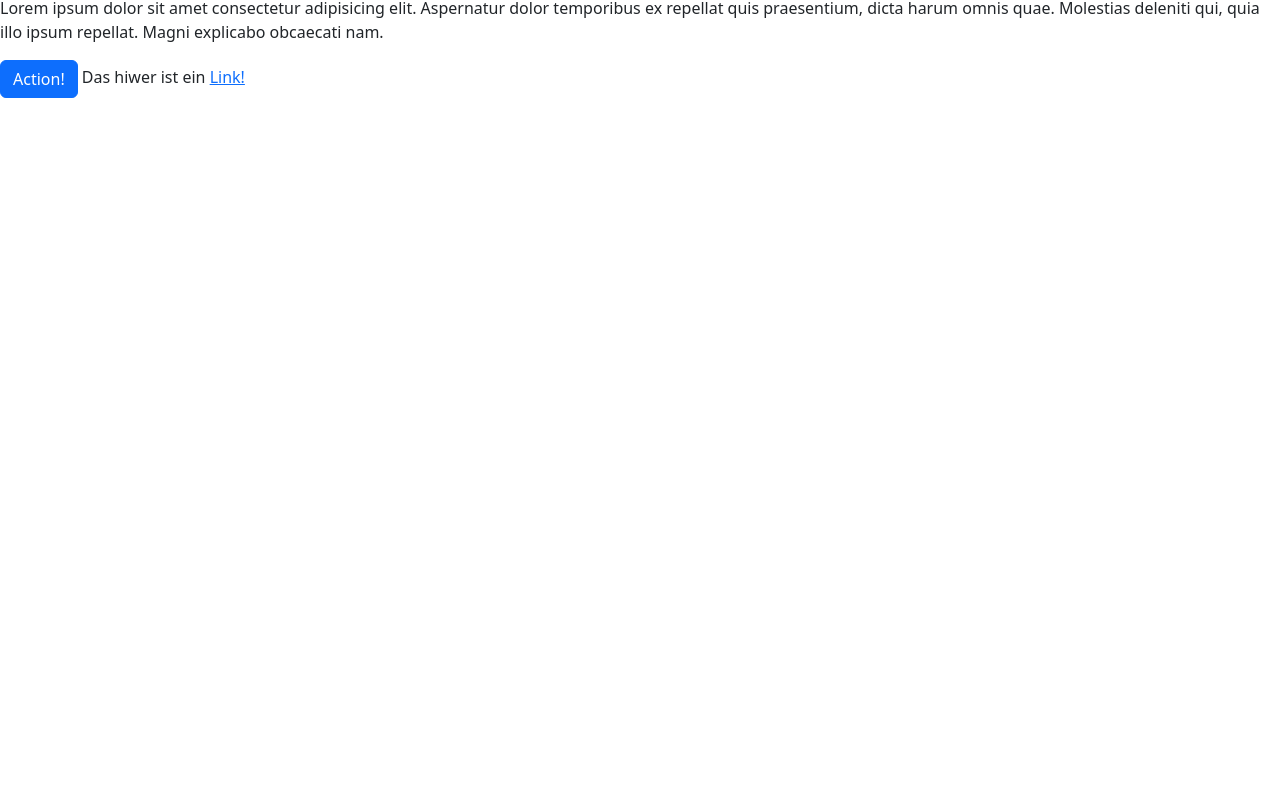
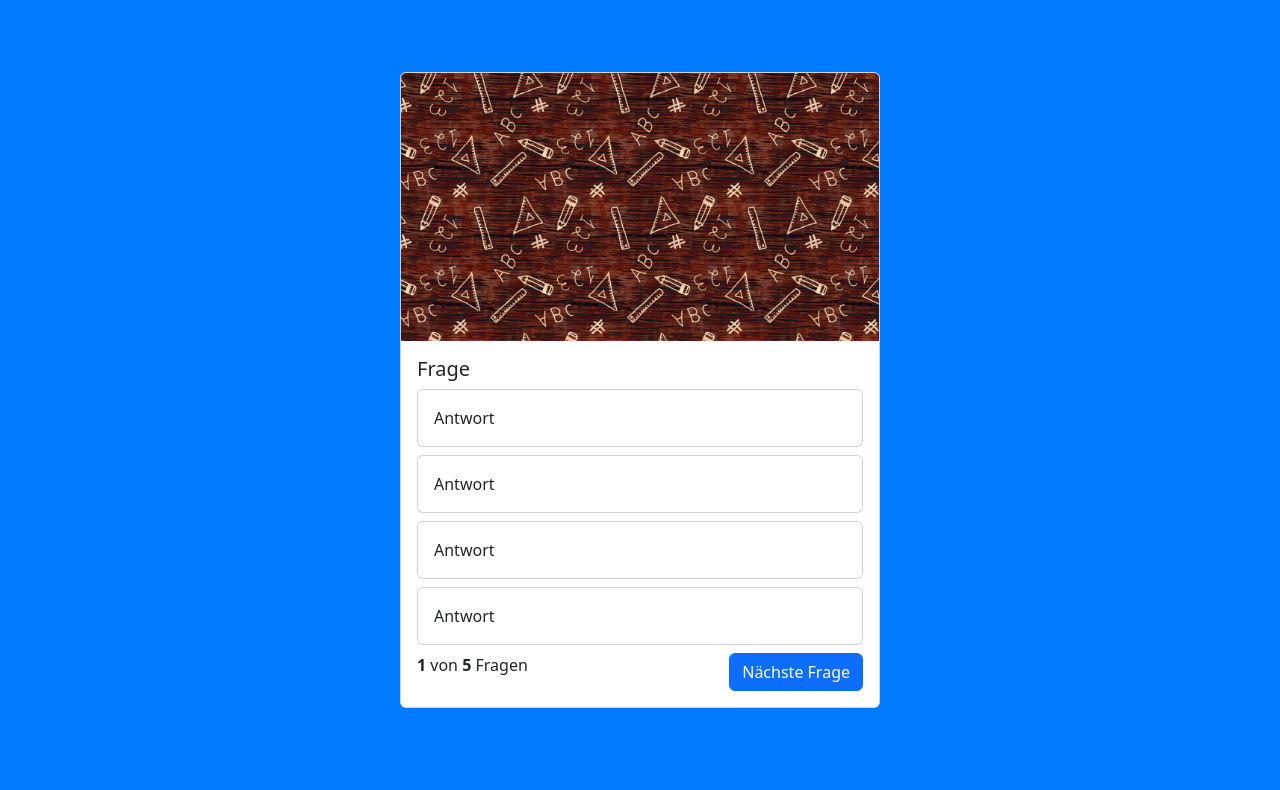
Before and after one commit to StefanHellerDev/QuizApp, a website: page index.html in a window 1280 px wide. Shown: the part 60-850 px from the top of the page. Before the commit the page ends 800 px from the top, so only its background shows below. Drawn offline with nearby package versions, Linux system fonts and the light colour scheme.

Commit message:
created quiz card

```diff
--- a/index.html
+++ b/index.html
@@ -11,33 +11,68 @@
   <link rel="stylesheet" href="./styles/standard.css">
   <link rel="stylesheet" href="./style.css">
   <link rel="stylesheet" href="./styles/assets.css">
-  <link rel="stylesheet" href="./node_modules/bootstrap/dist/css/bootstrap.min.css">
+  <!-- <link rel="stylesheet" href="./node_modules/bootstrap/dist/css/bootstrap.css"> -->
+  <link href="https://cdn.jsdelivr.net/npm/bootstrap@5.3.7/dist/css/bootstrap.min.css" rel="stylesheet"
+    integrity="sha384-LN+7fdVzj6u52u30Kp6M/trliBMCMKTyK833zpbD+pXdCLuTusPj697FH4R/5mcr" crossorigin="anonymous">
 
   <script src="./scripts/template.js" defer></script>
   <script src="./script.js" defer></script>
+  <!-- <script src="./node_modules/bootstrap/dist/js/bootstrap.js" defer></script> -->
+  <script src="https://cdn.jsdelivr.net/npm/bootstrap@5.3.7/dist/js/bootstrap.bundle.min.js"
+    integrity="sha384-ndDqU0Gzau9qJ1lfW4pNLlhNTkCfHzAVBReH9diLvGRem5+R9g2FzA8ZGN954O5Q"
+    crossorigin="anonymous"></script>
 </head>
 
 <body>
 
-  <header>
-    <h1>QuizApp</h1>
-  </header>
+  <nav class="navbar bg-body-tertiary">
+    <div class="container-fluid">
+      <span class="navbar-brand mb-0 h1">QuizApp</span>
+    </div>
+  </nav>
+  <div class="container">
+    <div class="card quiz-card">
+      <img src="./assets/img/abc.jpg" class="card-img-top">
+      <div class="card-body">
+        <h5 class="card-title">Frage</h5>
 
-  <p>Lorem ipsum dolor sit amet consectetur adipisicing elit. Aspernatur dolor temporibus ex repellat quis praesentium, dicta harum omnis quae. Molestias deleniti qui, quia illo ipsum repellat. Magni explicabo obcaecati nam.</p>
 
-  <button class="btn btn-primary">Action!</button>
+        <div class="card mb-2">
+          <div class="card-body">
+            Antwort
+          </div>
+        </div>
 
-  Das hiwer ist ein <a href="#">Link!</a>
-  <nav>
-  </nav>
+        <div class="card mb-2">
+          <div class="card-body">
+            Antwort
+          </div>
+        </div>
 
-  <main>
-    <section>
-    </section>
-  </main>
+        <div class="card mb-2">
+          <div class="card-body">
+            Antwort
+          </div>
+        </div>
 
-  <footer>
-  </footer>
+        <div class="card mb-2">
+          <div class="card-body">
+            Antwort
+          </div>
+        </div>
+
+        <div class="question-footer">
+          <span>
+            <b>1</b> von <b>5</b> Fragen
+          </span>
+
+          <button class="btn btn-primary">Nächste Frage</button>
+        </div>
+
+      </div>
+    </div>
+  </div>
+
 </body>
 
 </html>
--- a/style.css
+++ b/style.css
@@ -0,0 +1,20 @@
+body {
+    background-color: #007AFF !important;
+}
+
+.container {
+    min-height: 100vh;
+    background-color: #007AFF !important;
+    display: flex;
+    justify-content: center;
+    align-items: center;
+}
+
+.question-footer {
+    display: flex;
+    justify-content: space-between;
+}
+
+.quiz-card {
+    width: 30rem;
+}
```
Also changed, not shown: assets/img/abc.jpg (added), 1 other file.
